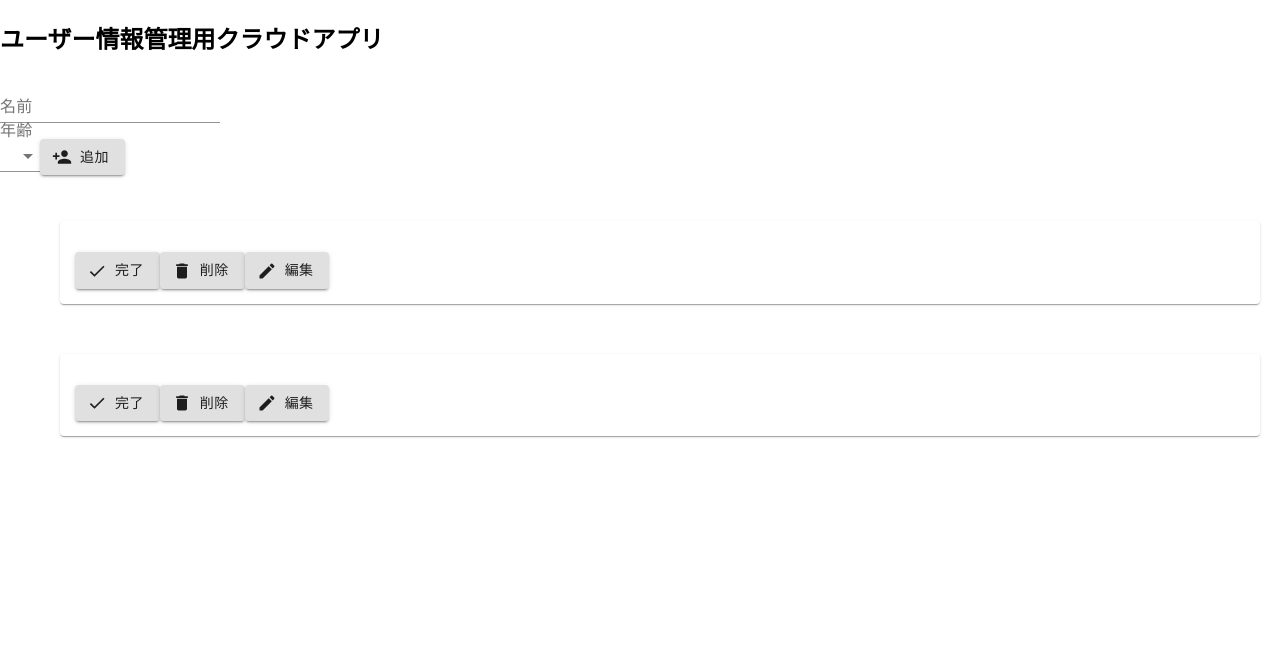
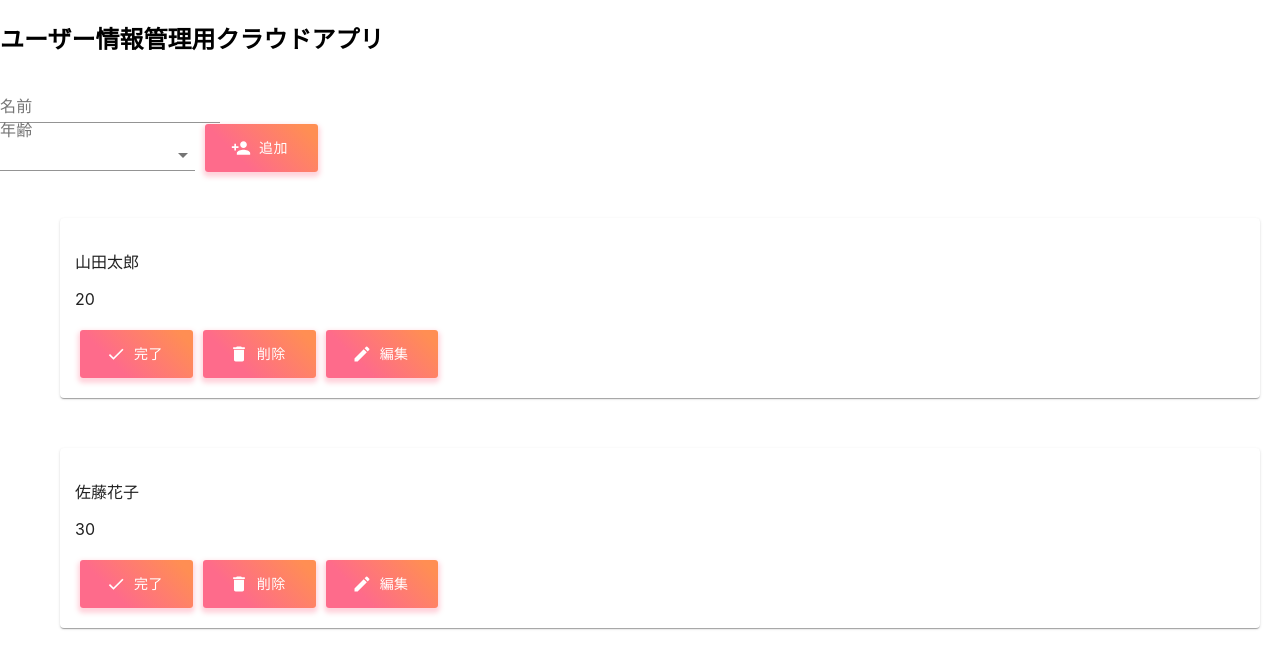
Before and after one commit to Ezure-HARUNA/croud-app, a React (Create React App) app: page / in a window 1280 px wide. Shown: the top 668 px of the page. Built offline with nearby package versions, Linux system fonts and the light colour scheme.

Commit message:
編集完了後の処理

```diff
--- a/package.json
+++ b/package.json
@@ -5,6 +5,7 @@
   "dependencies": {
     "@material-ui/core": "^4.9.4",
     "@material-ui/icons": "^4.9.1",
+    "@material-ui/styles": "^4.9.0",
     "@testing-library/jest-dom": "^4.2.4",
     "@testing-library/react": "^9.3.2",
     "@testing-library/user-event": "^7.1.2",
--- a/src/EditForm.jsx
+++ b/src/EditForm.jsx
@@ -6,7 +6,7 @@ import TextField from "@material-ui/core/TextField"
 import DoneIcon from '@material-ui/icons/Done';
 import DeleteIcon from '@material-ui/icons/Delete';
 import EditIcon from '@material-ui/icons/Edit';
-import { StylesProvider } from '@material-ui/styles';
+//import { Button } from '@material-ui/core';
 const Li = styled.li`
 list-style: none;
 .paper {
@@ -17,6 +17,16 @@ list-style: none;
     display: block;
 }
 `
+const StyledButton = styled(Button)`
+background: linear-gradient(45deg, #fe6b8b 30%, #ff8e53 90%);
+  border-radius: 3px;
+  border: 0;
+  color: white;
+  height: 48px;
+  padding: 0 30px;
+  box-shadow: 0 3px 5px 2px rgba(255, 105, 135, .3);
+  margin:5px;
+`;
 
 const EditForm =(props)=>{
   //const handleIsDone = this.props.handleIsDone
@@ -33,7 +43,7 @@ const EditForm =(props)=>{
         handleEditComplete(e)}}>
         <TextField className="textField" type="text" label="名前" name="name" placeholder={props.name} />
         <TextField className="textField" type="text" label="年齢" name="age" placeholder={props.age} />
-        <Button type="submit"  variant="contained">編集完了</Button>
+        <StyledButton injectFirst type="submit"  variant="contained">編集完了</StyledButton>
     </form>
   }
 
@@ -42,9 +52,9 @@ const EditForm =(props)=>{
     <div>
        <p>{props.pTagName}</p>
        <p>{props.pTagAge}</p>
-       <Button onClick={props.handleIsDone} variant="contained" startIcon={<DoneIcon />}>{props.isDoneState}</Button>
-       <Button onClick={props.handleDelete} variant="contained" startIcon={<DeleteIcon />}>削除</Button>
-       <Button onClick={props.handleIsEdit} variant="contained" startIcon={<EditIcon />}>編集</Button>
+       <StyledButton injectFirst onClick={props.handleIsDone} variant="contained" startIcon={<DoneIcon />}>{props.isDoneState}</StyledButton>
+       <StyledButton injectFirst onClick={props.handleDelete} variant="contained" startIcon={<DeleteIcon />}>削除</StyledButton>
+       <StyledButton injectFirst onClick={props.handleIsEdit} variant="contained" startIcon={<EditIcon />}>編集</StyledButton>
 
     </div>
   }
--- a/src/Form.jsx
+++ b/src/Form.jsx
@@ -7,6 +7,22 @@ import Select from '@material-ui/core/Select';
 import Button from '@material-ui/core/Button';
 import PersonAddIcon from '@material-ui/icons/PersonAdd';
 
+
+const StyledButton = styled(Button)`
+background: linear-gradient(45deg, #fe6b8b 30%, #ff8e53 90%);
+  border-radius: 3px;
+  border: 0;
+  color: white;
+  height: 48px;
+  padding: 0 30px;
+  box-shadow: 0 3px 5px 2px rgba(255, 105, 135, .3);
+  margin-left:10px;
+  margin-top:-15px;
+`;
+
+const StyledSelect = styled(Select) `
+width:195px;
+`
 
 const Form = (props) => {
     const handleSubmit =(e) =>{
@@ -48,7 +64,7 @@ const Form = (props) => {
 
             {/* 年齢（選択） */}
             <InputLabel name="age" label="age" id="demo-simple-select-autowidth-label">年齢</InputLabel>
-            <Select onChange={(e)=>{handleSelectChange(e)}}>
+            <StyledSelect onChange={(e)=>{handleSelectChange(e)}}>
                 <MenuItem value="">
                     <em>-</em>
                 </MenuItem>
@@ -64,11 +80,11 @@ const Form = (props) => {
                 <MenuItem value={29}>29</MenuItem>
                 <MenuItem value={30}>30</MenuItem>
                 <MenuItem value={31}>31</MenuItem>
-            </Select>
+            </StyledSelect>
 
-            <Button type="submit" variant="contained"  startIcon={<PersonAddIcon />}
+            <StyledButton type="submit" variant="contained"  startIcon={<PersonAddIcon />}
       >        追加
-            </Button>
+            </StyledButton>
 
         </form>
     )
--- a/src/Item.jsx
+++ b/src/Item.jsx
@@ -13,9 +13,7 @@ text-decoration: line-through;
 
 const Container =styled.form`
 padding:20px;
-.button {
-    padding:6px!important;
-}
+
 `
 
 const Item = (props) => {
--- a/src/List.jsx
+++ b/src/List.jsx
@@ -13,8 +13,8 @@ const List = (props) =>{
                 id={id}
                 usersInfo={props.usersInfo}
                 setUsersInfo={props.setUsersInfo}
-                name={props.name}
-                age={props.age}
+                name={userInfo.name}
+                age={userInfo.age}
 
                 >
             </Item>
```
Also changed, not shown: 1 other file (tests, documents, lock files or other folders).
